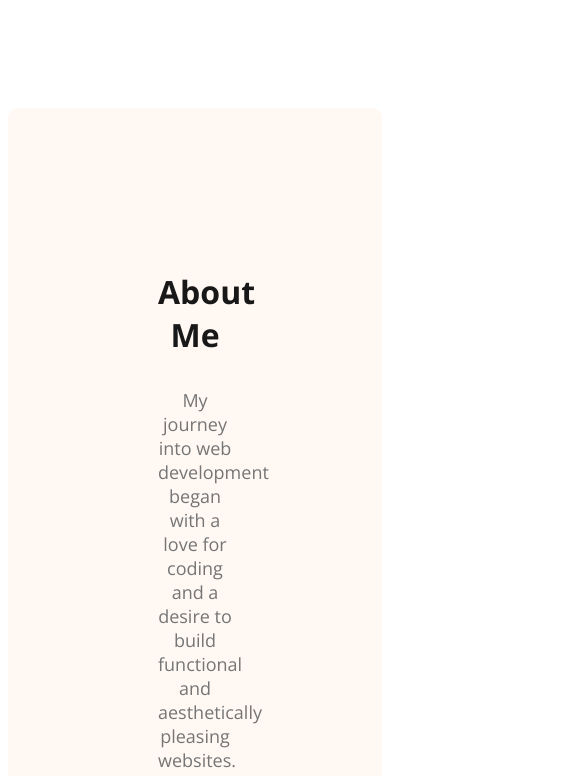
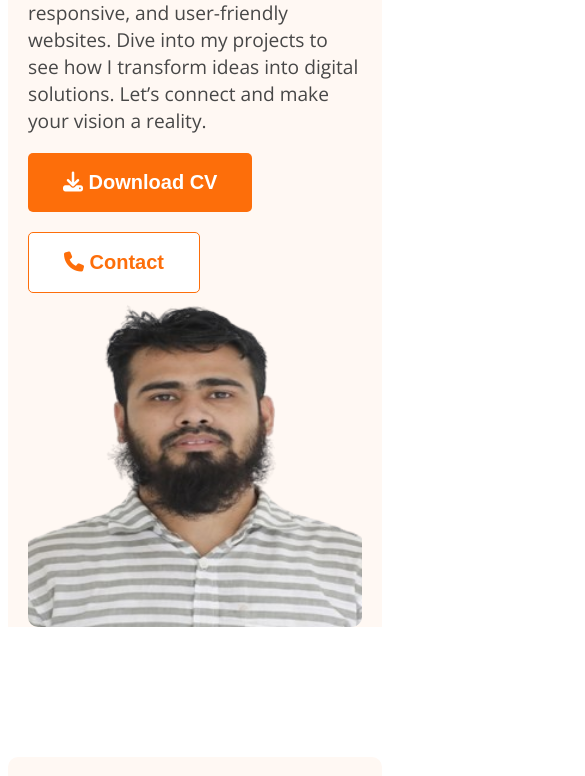
Before and after one commit to mukaddam-coder/my-web-projects, a plain HTML site: page index.html in a window 390 px wide. Shown: the part 801-1577 px from the top of the page, 585 px wide, since content can reach past the window. Drawn offline with nearby package versions, Linux system fonts and the light colour scheme.

Commit message:
added responsive web dev portfolio

```diff
--- a/styles/style.css
+++ b/styles/style.css
@@ -200,3 +200,46 @@ header{
     font-size: 1rem;
 
   }
+  /* Responsiveness Web Dev Portfolio for mobile phone */
+
+  @media screen and (max-width:576px) {
+    .skills-container,
+    .resume-container,
+     footer,
+    .about-items, .banner, nav, ul{
+      flex-direction: column;
+    }
+    header{
+      background-image: none;
+    }
+    nav, ul{
+      gap: 20px;
+    }
+    .banner{
+      margin: 20px;
+    }
+    .banner-profile-pic{
+      width: 100%;
+    }
+    .btn-primary{
+      margin-bottom: 20px;
+    }
+    footer, .about{
+      padding: 20px;
+    }
+    .footer-column{
+      width: 100%;
+    }
+    footer input[type="text"], footer input[type="email"], footer textarea{
+      width: calc(100% - 40px);
+    }
+  }
+  /* Responsive web dev portfolio for medium devices */
+  @media screen and (min-width:577px) and (max-width:990px) {
+    .banner{
+      flex-direction: column;
+    }
+    header{
+      /* margin-right:5px; */
+    }
+  }
```
